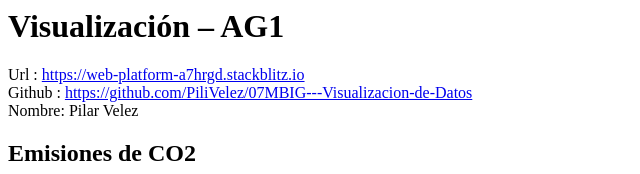
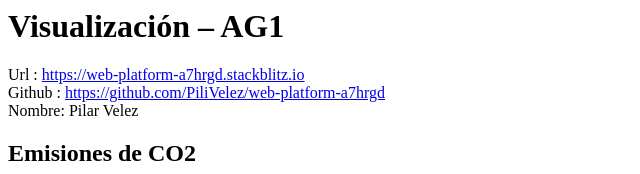
Before and after one commit to PiliVelez/web-platform-a7hrgd, a plain HTML site: page index.html in a window 1280 px wide. Shown: the top 174 px of the page, without its empty margins (0-640 px from the left). Drawn offline with Linux system fonts and the light colour scheme.

Commit message:
1 file modified

```diff
--- a/index.html
+++ b/index.html
@@ -6,9 +6,9 @@
   </head>
   <body>
     <h1>Visualización – AG1 </h1>
-    Url : <a href="https://web-platform-a7hrgd.stackblitz.io">https://web-platform-a7hrgd.stackblitz.io</a>
+    Url : <a href="https://web-platform-a7hrgd.stackblitz.io"> https://web-platform-a7hrgd.stackblitz.io</a>
     <br>
-    Github : <a href="https://github.com/PiliVelez/07MBIG---Visualizacion-de-Datos">https://github.com/PiliVelez/07MBIG---Visualizacion-de-Datos</a>
+    Github : <a href="https://github.com/PiliVelez/web-platform-a7hrgd"> https://github.com/PiliVelez/web-platform-a7hrgd</a>
     <br>
     Nombre: Pilar Velez
     <h2>Emisiones de CO2 </h2>
```
